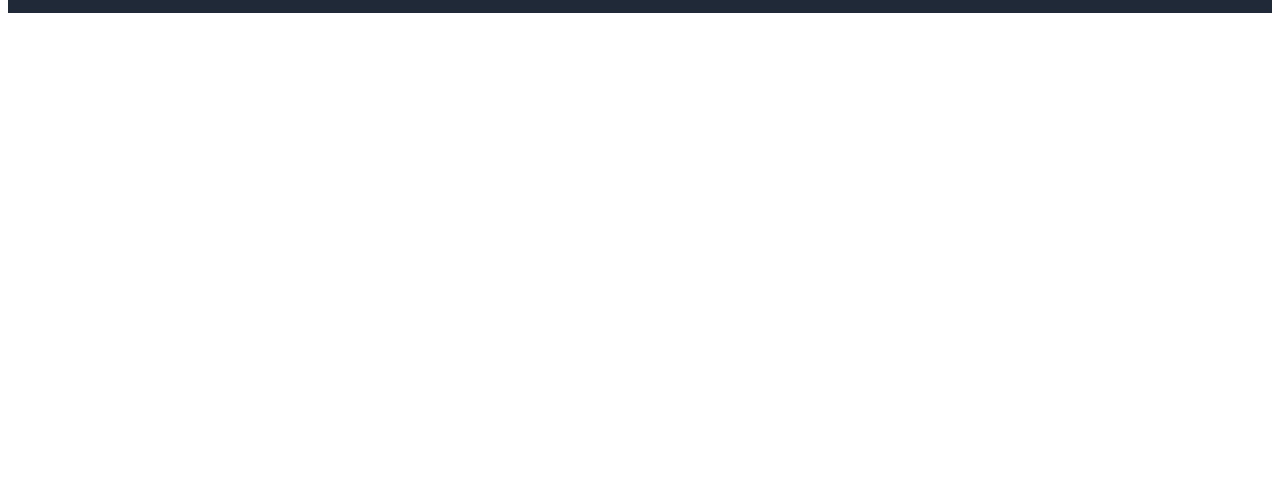
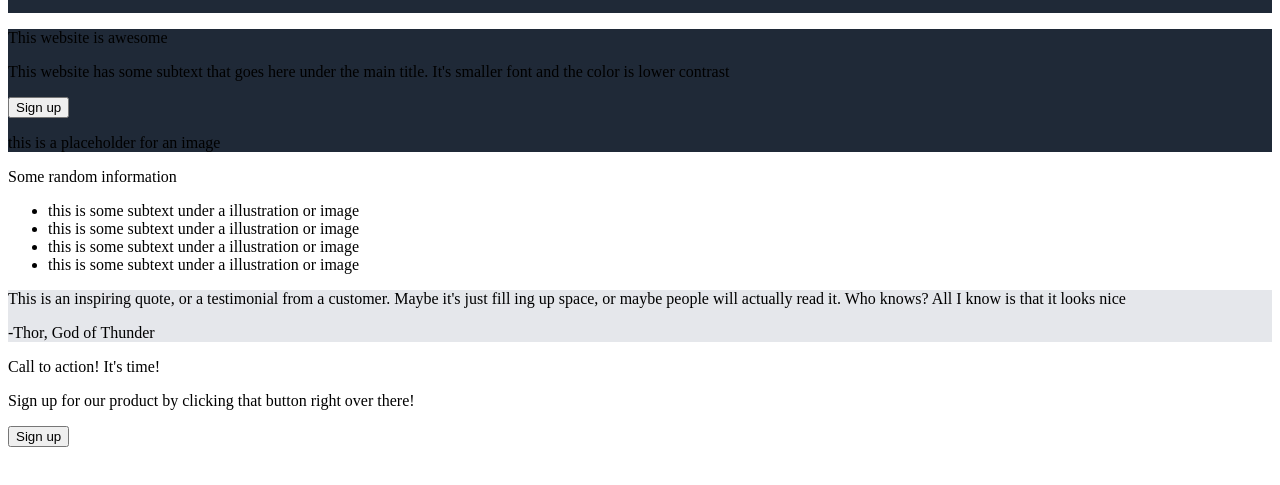
Before and after one commit to Cup-of-Coffee/Landing-Page, a plain HTML site: page index.html in a window 1280 px wide. Shown: the part 81-566 px from the top of the page. Drawn offline with Linux system fonts and the light colour scheme.

Commit message:
Setup skeleton

```diff
--- a/index.html
+++ b/index.html
@@ -15,17 +15,35 @@
                 <li><a>leader link three</a></li>
             </ul>
         </div>
-        <div class="section one">
+        <div class="section-one">
+            <p>This website is awesome</p>
 
+            <p>This website has some subtext that goes here under the main title. It's smaller font and the color is lower contrast</p>
+
+            <button>Sign up</button>
+
+            <p>this is a placeholder for an image</p>
         </div>
-        <div class="section two">
+        <div class="section-two">
+            <p>Some random information</p>
 
+            <ul>
+                <li><a>this is some subtext under a illustration or image</a></li>
+                <li><a>this is some subtext under a illustration or image</a></li>
+                <li><a>this is some subtext under a illustration or image</a></li>
+                <li><a>this is some subtext under a illustration or image</a></li>
+            </ul>
         </div>
-        <div class="section three">
+        <div class="section-three">
+            <p>This is an inspiring quote, or a testimonial from a customer. Maybe it's just fill ing up space, or maybe people will actually read it. Who knows? All I know is that it looks nice</p>
+            <p>-Thor, God of Thunder</p>
+        </div>
+        <div class="section-four">
+            <p>Call to action! It's time!</p>
 
-        </div>
-        <div class="section four">
+            <p>Sign up for our product by clicking that button right over there!</p>
 
+            <button>Sign up</button>
         </div>
         <div class="footer">
 
--- a/style.css
+++ b/style.css
@@ -14,3 +14,40 @@
     font-size: 24px;
     font-weight: bold;
 }
+
+.main-text {
+    font-size: 48px;
+    font-weight: bolder;
+    color: #F9FAF8;
+}
+
+.information-text {
+    size: 36px;
+    font-weight: bolder;
+    color: #1f2937;
+}
+
+.secondary-text {
+    size: 18px;
+    color: #e5e7eb;
+}
+
+.quote-text {
+    color: #e5e7eb;
+}
+
+.section-one {
+    background-color: #1F2937;
+}
+
+.section-three {
+    background-color: #e5e7eb;
+}
+
+.button-color {
+    background-color: #3882f6;
+}
+
+ul {
+
+}
```
